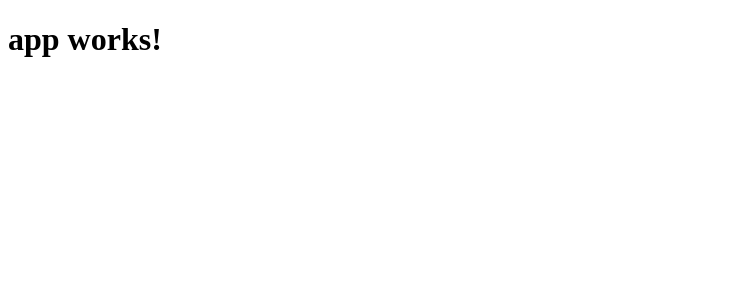
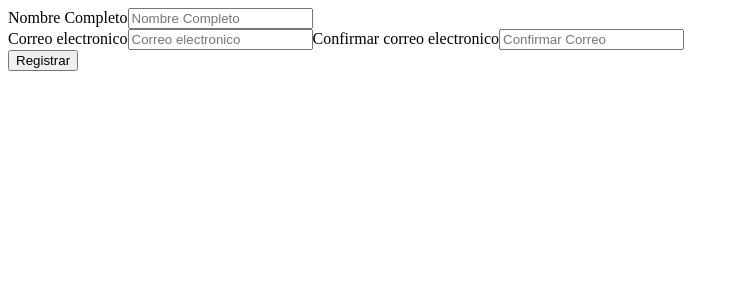
Before and after one commit to ion-book/demoapp4, an Angular app: page / in a window 1280 px wide. Shown: the top 300 px of the page, without its empty margins (0-739 px from the left). Built offline with nearby package versions, Linux system fonts and the light colour scheme.

Commit message:
Plantilla principal

```diff
--- a/src/app/app.component.html
+++ b/src/app/app.component.html
@@ -1,3 +1,26 @@
-<h1>
-  {{title}}
-</h1>
+<form novalidate>
+  <label>
+    <span>Nombre Completo</span>
+    <input
+      type="text"
+      name="name"
+      placeholder="Nombre Completo">
+  </label>
+  <div>
+    <label>
+      <span>Correo electronico</span>
+      <input
+        type="email"
+        name="email"
+        placeholder="Correo electronico">
+    </label>
+    <label>
+      <span>Confirmar correo electronico</span>
+      <input
+        type="email"
+        name="confirm"
+        placeholder="Confirmar Correo">
+    </label>
+  </div>
+  <button type="submit">Registrar</button>
+</form>
```
Also changed, not shown: 1 other file (tests, documents, lock files or other folders).
